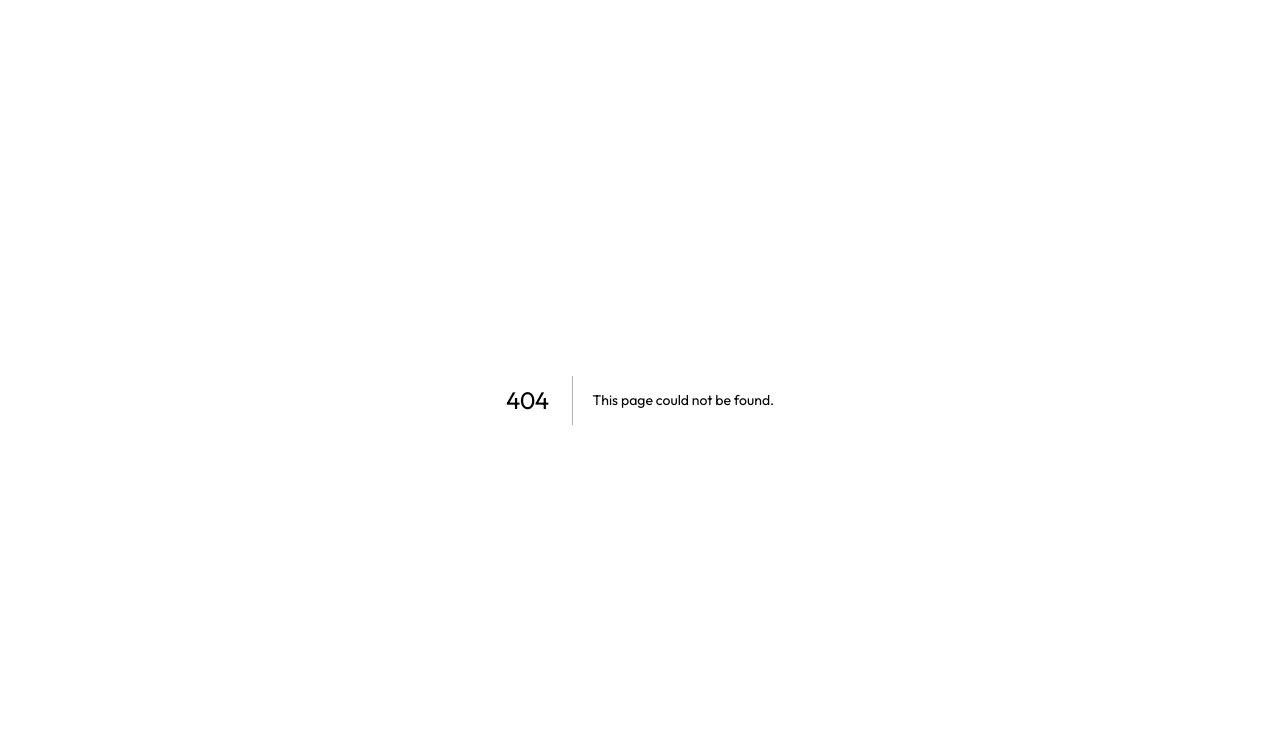
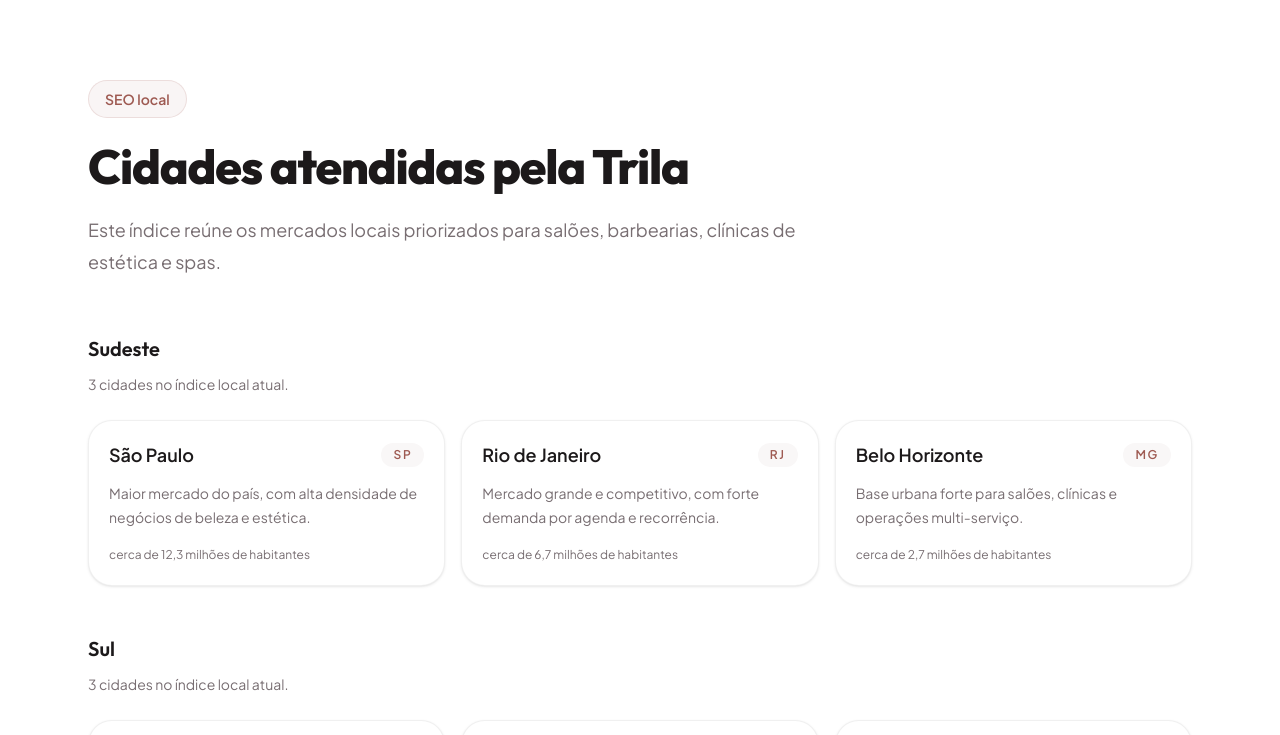
Before and after one commit to ikk1/trila-seo, a Next.js app: page /cidades in a window 1280 px wide. Before the commit this address had no page. Shown: the top 735 px of the page. Built offline with nearby package versions, Linux system fonts and the light colour scheme.

Commit message:
feat(seo): add cities index and stronger internal linking

```diff
--- /dev/null
+++ b/app/cidades/page.tsx
@@ -0,0 +1,74 @@
+import Link from 'next/link';
+import { JsonLd } from '@/components/JsonLd';
+import { loadCities } from '@/lib/locations';
+import { buildBreadcrumbJsonLd, buildMetadata } from '@/lib/seo';
+
+export const metadata = buildMetadata({
+  title: 'Cidades atendidas pela Trila',
+  description:
+    'Veja as cidades priorizadas pela Trila para páginas locais de salões, barbearias, clínicas e spas.',
+  path: '/cidades',
+});
+
+const REGION_ORDER = ['Sudeste', 'Sul', 'Centro-Oeste', 'Nordeste', 'Norte'];
+
+export default async function CitiesIndexPage() {
+  const cities = await loadCities();
+  const grouped = REGION_ORDER.map((region) => ({
+    region,
+    cities: cities.filter((city) => city.region === region),
+  })).filter((group) => group.cities.length > 0);
+
+  return (
+    <main className="mx-auto max-w-6xl px-6 py-20">
+      <JsonLd
+        data={buildBreadcrumbJsonLd([
+          { name: 'Home', path: '/' },
+          { name: 'Cidades', path: '/cidades' },
+        ])}
+      />
+
+      <section className="max-w-3xl">
+        <span className="inline-flex rounded-full border border-primary/15 bg-primary/6 px-4 py-2 text-sm font-semibold text-primary">
+          SEO local
+        </span>
+        <h1 className="mt-6 text-balance text-4xl text-text-main sm:text-5xl">
+          Cidades atendidas pela Trila
+        </h1>
+        <p className="mt-6 text-lg leading-8 text-text-muted">
+          Este índice reúne os mercados locais priorizados para salões, barbearias,
+          clínicas de estética e spas.
+        </p>
+      </section>
+
+      <section className="mt-14 space-y-12">
+        {grouped.map((group) => (
+          <div key={group.region}>
+            <h2>{group.region}</h2>
+            <p className="mt-2 text-sm leading-6 text-text-muted">
+              {group.cities.length} cidades no índice local atual.
+            </p>
+            <div className="mt-6 grid gap-4 md:grid-cols-2 xl:grid-cols-3">
+              {group.cities.map((city) => (
+                <Link
+                  key={`${city.uf}-${city.slug}`}
+                  href={`/${city.uf}/${city.slug}`}
+                  className="rounded-[24px] border border-black/6 bg-white p-5 shadow-[var(--shadow-card)] transition-transform hover:-translate-y-1 hover:shadow-[var(--shadow-card-hover)]"
+                >
+                  <div className="flex items-center justify-between gap-3">
+                    <p className="text-lg font-semibold text-text-main">{city.city}</p>
+                    <span className="rounded-full bg-surface px-3 py-1 text-xs font-semibold uppercase tracking-[0.14em] text-primary">
+                      {city.uf}
+                    </span>
+                  </div>
+                  <p className="mt-3 text-sm leading-6 text-text-muted">{city.marketNote}</p>
+                  <p className="mt-4 text-xs leading-5 text-text-muted">{city.populationLabel}</p>
+                </Link>
+              ))}
+            </div>
+          </div>
+        ))}
+      </section>
+    </main>
+  );
+}
--- a/app/page.tsx
+++ b/app/page.tsx
@@ -6,8 +6,8 @@
   buildOrganizationJsonLd,
   buildSoftwareJsonLd,
 } from '@/lib/seo';
+import { loadCities } from '@/lib/locations';
 import { APP_URL } from '@/lib/site';
-import { CITIES } from '@/lib/cities';
 import { VERTICALS } from '@/lib/verticals';
 
 export const metadata = buildMetadata({
@@ -38,7 +38,9 @@
   },
 ];
 
-export default function HomePage() {
+export default async function HomePage() {
+  const cities = await loadCities();
+
   return (
     <main className="bg-background">
       <JsonLd data={buildOrganizationJsonLd()} />
@@ -70,6 +72,12 @@
                 className="inline-flex min-h-11 items-center justify-center rounded-xl border border-black/10 bg-white px-6 py-3 font-semibold text-text-main transition-colors hover:bg-surface"
               >
                 Ver como a Trila se posiciona
+              </Link>
+              <Link
+                href="/cidades"
+                className="inline-flex min-h-11 items-center justify-center rounded-xl border border-black/10 bg-white px-6 py-3 font-semibold text-text-main transition-colors hover:bg-surface"
+              >
+                Ver cidades priorizadas
               </Link>
             </div>
             <ul className="mt-8 grid gap-3 text-sm text-text-muted sm:grid-cols-3">
@@ -145,7 +153,7 @@
           </p>
         </div>
         <div className="mt-10 grid gap-5 md:grid-cols-2 xl:grid-cols-4">
-          {CITIES.slice(0, 8).map((city) => (
+          {cities.slice(0, 8).map((city) => (
             <Link
               key={`${city.uf}-${city.slug}`}
               href={`/${city.uf}/${city.slug}`}
@@ -159,6 +167,11 @@
             </Link>
           ))}
         </div>
+        <div className="mt-8">
+          <Link href="/cidades" className="font-semibold text-primary">
+            Ver índice completo de cidades
+          </Link>
+        </div>
       </section>
     </main>
   );
--- a/app/sistema-para/[vertical]/page.tsx
+++ b/app/sistema-para/[vertical]/page.tsx
@@ -2,6 +2,7 @@
 import Link from 'next/link';
 import { notFound } from 'next/navigation';
 import { JsonLd } from '@/components/JsonLd';
+import { loadCities } from '@/lib/locations';
 import { buildBreadcrumbJsonLd, buildFaqJsonLd, buildMetadata } from '@/lib/seo';
 import { APP_URL } from '@/lib/site';
 import { VERTICALS, getVerticalBySlug } from '@/lib/verticals';
@@ -32,6 +33,7 @@
 export default async function VerticalPage({ params }: PageProps) {
   const { vertical } = await params;
   const content = getVerticalBySlug(vertical);
+  const cities = await loadCities();
 
   if (!content) {
     notFound();
@@ -131,6 +133,30 @@
           ))}
         </div>
       </section>
+
+      <section className="mt-16">
+        <div className="max-w-3xl">
+          <h2>Mercados locais em destaque para {content.singular}</h2>
+          <p className="mt-4 leading-8 text-text-muted">
+            Estas páginas conectam a vertical com cidades prioritárias já publicadas no índice local.
+          </p>
+        </div>
+        <div className="mt-8 grid gap-4 md:grid-cols-2 xl:grid-cols-4">
+          {cities.slice(0, 8).map((city) => (
+            <Link
+              key={`${city.uf}-${city.slug}-${content.slug}`}
+              href={`/${city.uf}/${city.slug}/${content.slug}`}
+              className="rounded-[20px] border border-black/6 bg-white p-5 shadow-[var(--shadow-card)] transition-transform hover:-translate-y-1 hover:shadow-[var(--shadow-card-hover)]"
+            >
+              <p className="text-sm font-semibold uppercase tracking-[0.14em] text-primary">
+                {city.region}
+              </p>
+              <h3 className="mt-3 text-xl">{city.city}</h3>
+              <p className="mt-3 text-sm leading-6 text-text-muted">{city.marketNote}</p>
+            </Link>
+          ))}
+        </div>
+      </section>
     </main>
   );
 }
--- a/app/sitemap.ts
+++ b/app/sitemap.ts
@@ -18,6 +18,12 @@
       lastModified: DEFAULT_LAST_MODIFIED,
       changeFrequency: 'weekly',
       priority: 0.9,
+    },
+    {
+      url: `${SITE_URL}/cidades`,
+      lastModified: DEFAULT_LAST_MODIFIED,
+      changeFrequency: 'weekly',
+      priority: 0.85,
     },
   ];
 
```
